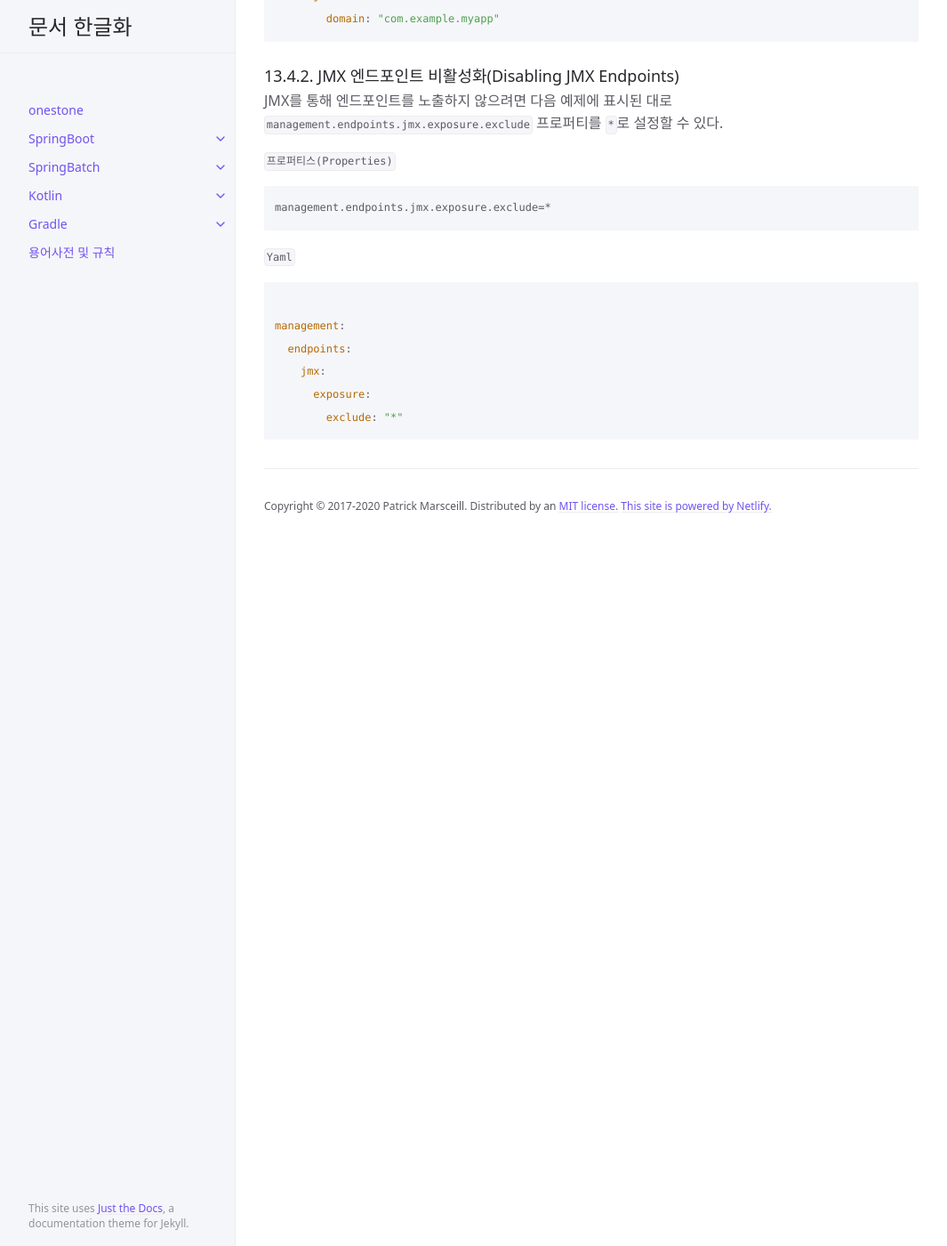
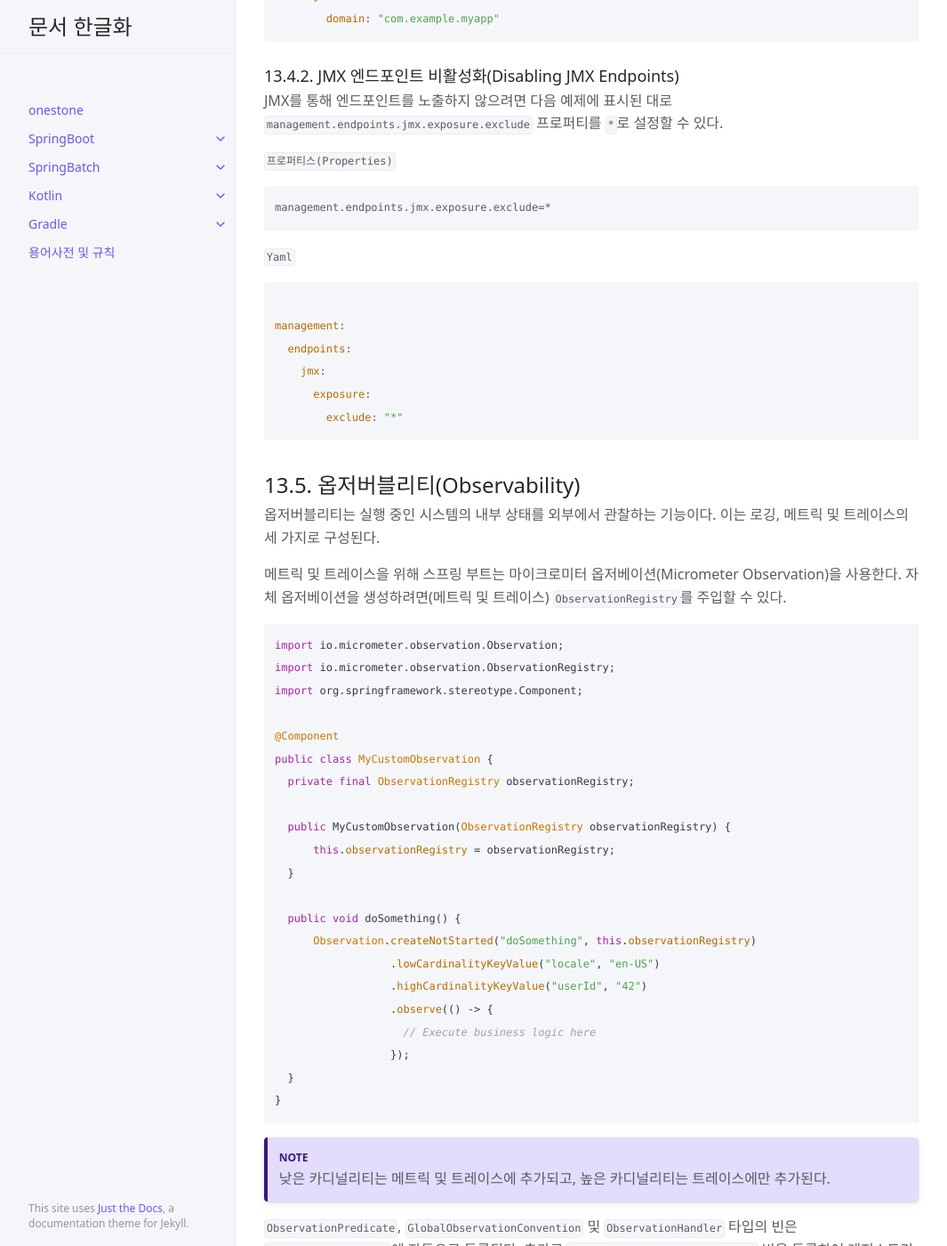
Before and after one commit to onestone9900/onestone9900.github.io, a Jekyll site: the page built from docs/spring_boot/3.1.1/spring_boot/13.production_ready_features.md, in a window 1280 px wide and 1400 px high, scrolled down 39636 px. Shown: the whole window at 89% size, without its empty margins (107-1172 px from the left). Built offline with Jekyll 4.4.1, drawn with Linux system fonts in a browser that asks for light colours; some of the changed text lies outside the part shown.

Commit message:
docs: spring boot - 13.5. 옵저버블리티(Observability)

````diff
--- a/docs/spring_boot/3.1.1/spring_boot/13.production_ready_features.md
+++ b/docs/spring_boot/3.1.1/spring_boot/13.production_ready_features.md
@@ -50,7 +50,7 @@ nav_order: 13
       - 13.4. JMX를 통한 모니터링 및 관리(Monitoring and Management over JMX)
         - 13.4.1. Customizing MBean Names
         - 13.4.2. Disabling JMX Endpoints
-      - 13.5. Observability
+      - 13.5. 옵저버블리티(Observability)
       - 13.6. Loggers
         - 13.6.1. Configure a Logger
       - 13.7. Metrics
@@ -1413,3 +1413,44 @@ management:
       exposure:
         exclude: "*"
 ```
+
+## 13.5. 옵저버블리티(Observability)
+옵저버블리티는 실행 중인 시스템의 내부 상태를 외부에서 관찰하는 기능이다. 이는 로깅, 메트릭 및 트레이스의 세 가지로 구성된다.
+
+메트릭 및 트레이스을 위해 스프링 부트는 마이크로미터 옵저베이션(Micrometer Observation)을 사용한다. 자체 옵저베이션을 생성하려면(메트릭 및 트레이스) `ObservationRegistry`를 주입할 수 있다.
+
+```java
+import io.micrometer.observation.Observation;
+import io.micrometer.observation.ObservationRegistry;
+import org.springframework.stereotype.Component;
+
+@Component
+public class MyCustomObservation {
+  private final ObservationRegistry observationRegistry;
+
+  public MyCustomObservation(ObservationRegistry observationRegistry) {
+      this.observationRegistry = observationRegistry;
+  }
+
+  public void doSomething() {
+      Observation.createNotStarted("doSomething", this.observationRegistry)
+                  .lowCardinalityKeyValue("locale", "en-US")
+                  .highCardinalityKeyValue("userId", "42")
+                  .observe(() -> {
+                    // Execute business logic here
+                  });
+  }
+}
+```
+
+{: .note}
+낮은 카디널리티는 메트릭 및 트레이스에 추가되고, 높은 카디널리티는 트레이스에만 추가된다.
+
+`ObservationPredicate`, `GlobalObservationConvention` 및 `ObservationHandler` 타입의 빈은 `ObservationRegistry`에 자동으로 등록된다. 추가로 `ObservationRegistryCustomizer` 빈을 등록하여 레지스트리를 추가로 구성할 수 있다.
+
+자세한 내용은 마이크로미터 옵저베이션 문서를 참고하자.
+
+{: .note}
+JDBC 및 R2DBC에 대한 옵저버블리티는 별도의 프로젝트를 사용하여 구성할 수 있다. JDBC는 데이터소스 마이크로미터(Datasource Micrometer) 프로젝트에서 JDBC 작업이 호출될 때 자동으로 옵저베이션(observation)을 생성하는 스프링 부트 스타터를 제공한다. 레퍼런스 문서에서 이에 대한 자세한 내용을 읽어보자. R2DBC의 경우 R2DBC 옵저베이션을 위한 스프링부트 자동 구성은 R2DBC 쿼리 호출에 대한 옵저베이션을 생성한다.
+
+다음 장에서는 로깅, 메트릭, 트레이스에 대한 자세한 내용을 제공한다.
````
